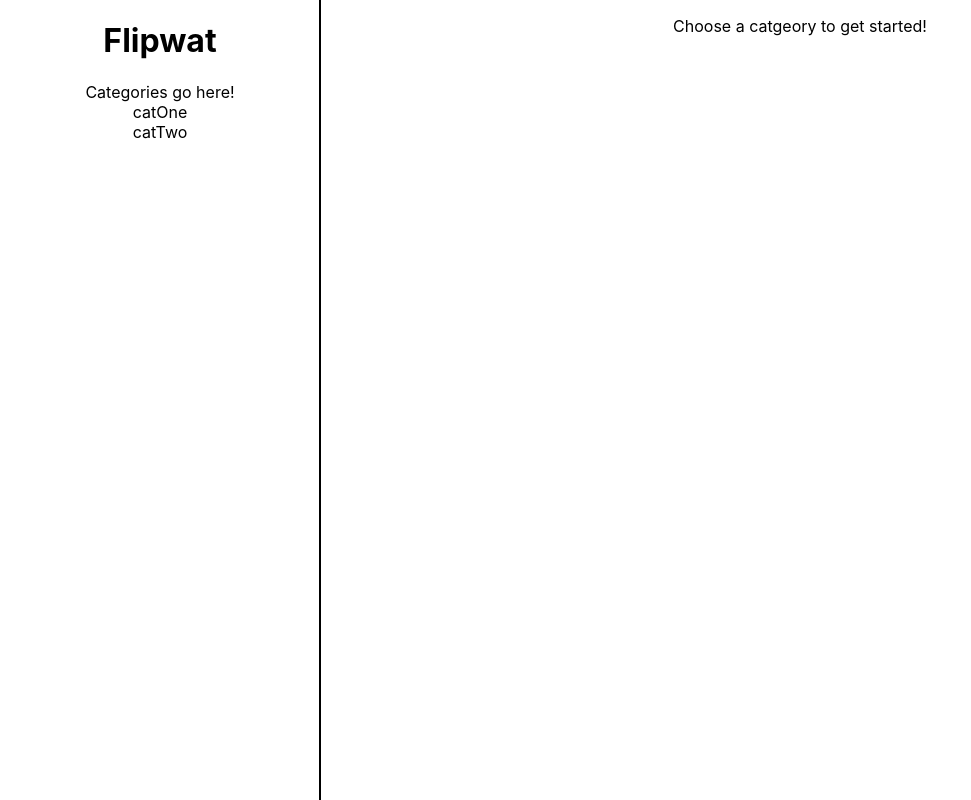
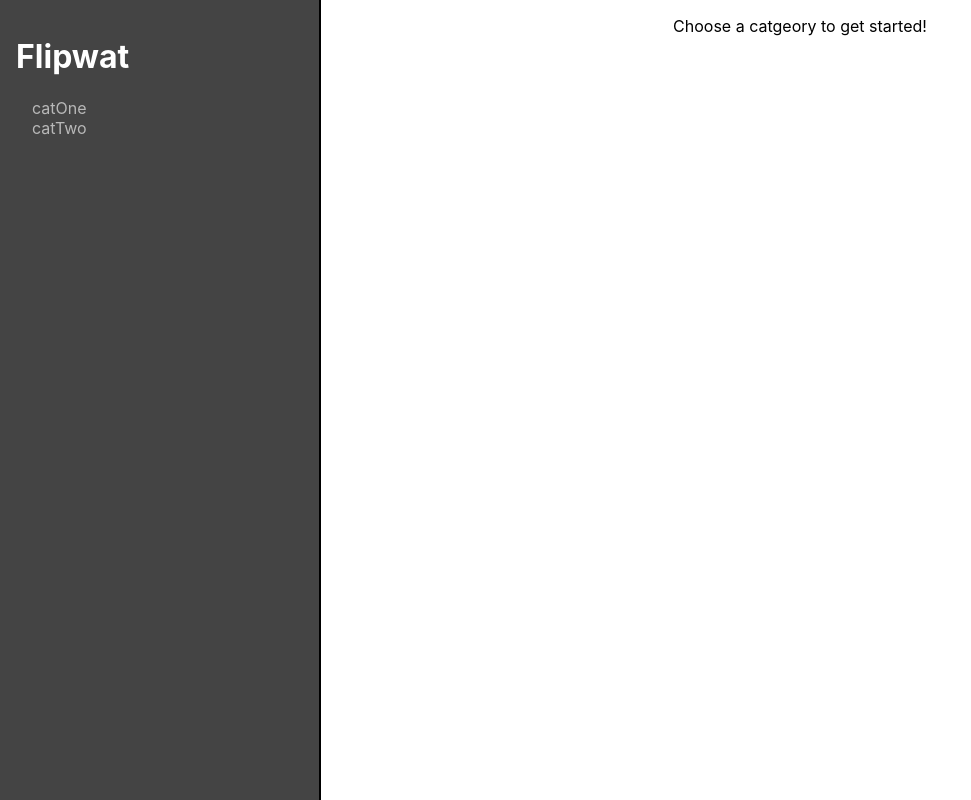
Before and after one commit to wongco/flipwat-react, a React (Create React App) app: page / in a window 1280 px wide. Shown: the whole page, without its empty margins (0-971 px from the left). Built offline with nearby package versions, Linux system fonts and the light colour scheme.

Commit message:
add category loading logic

```diff
--- a/package.json
+++ b/package.json
@@ -7,6 +7,7 @@
     "@types/node": "11.13.4",
     "@types/react": "16.8.13",
     "@types/react-dom": "16.8.4",
+    "@types/react-router": "^4.4.5",
     "@types/react-router-dom": "^4.3.2",
     "react": "^16.8.6",
     "react-dom": "^16.8.6",
--- a/src/App.tsx
+++ b/src/App.tsx
@@ -8,7 +8,12 @@ class App extends Component {
     return (
       <div className="App">
         <div className="App-Panel">
-          <Panel />
+          <Panel
+            categories={[
+              { name: 'catOne', id: '1231ds' },
+              { name: 'catTwo', id: '34534ss' },
+            ]}
+          />
         </div>
         <div className="App-Content">
           <Routes />
--- a/src/Containers/Panel/CategoryList.tsx
+++ b/src/Containers/Panel/CategoryList.tsx
@@ -1,24 +1,41 @@
 import React, { Component } from 'react';
 
 class CategoryList extends Component<CategoryListProps> {
+  public handleClick = (evt: CategoryClickEvent): void => {
+    const { id } = evt.target;
+    this.props.getCategory(id);
+  };
+
   public render(): React.ReactNode {
     return (
-      <div>
-        <div>Categories go here!</div>
-        <div>
-          {this.props.categories.map(
-            (category): React.ReactNode => (
-              <div key={category.id}>{category.name}</div>
-            ),
-          )}
-        </div>
+      <div className="Panel-CategoryList" onClick={this.handleClick}>
+        {this.props.categories.map(
+          (category): React.ReactNode => {
+            const { id } = category;
+            return (
+              <div className="Panel-CategoryList--Link" key={id} id={id}>
+                {category.name}
+              </div>
+            );
+          },
+        )}
       </div>
     );
   }
 }
 
+interface CategoryClickEvent
+  extends React.MouseEvent<HTMLDivElement, MouseEvent> {
+  target: CategoryClickEventTarget;
+}
+
+interface CategoryClickEventTarget extends EventTarget {
+  id: string;
+}
+
 interface CategoryListProps {
   categories: Category[];
+  getCategory: (id: string) => void;
 }
 
 interface Category {
--- a/src/Containers/Panel/Panel.css
+++ b/src/Containers/Panel/Panel.css
@@ -7,10 +7,27 @@
   width: 100%;
   height: 100%;
   color: white;
-  background-color: rgb(143, 143, 143);
+  background-color: rgb(68, 68, 68);
 }
 
 .Panel-Title {
   font-size: 2em;
   font-weight: 600;
 }
+
+.Panel-CategoryList {
+  width: 100%;
+  text-align: left;
+  padding: 0 1em;
+}
+
+.Panel-CategoryList--Link {
+  cursor: pointer;
+  color: rgb(184, 184, 184);
+  transition: background-color 0.25s, color 0.25s;
+}
+
+.Panel-CategoryList--Link:hover {
+  color: white;
+  background-color: rgba(0, 0, 0, 0.228);
+}
--- a/src/Containers/Panel/Wrapper.tsx
+++ b/src/Containers/Panel/Wrapper.tsx
@@ -1,8 +1,9 @@
 import React, { Component } from 'react';
+import './Panel.css';
 
 class Wrapper extends Component<WrapperProps> {
   public render(): React.ReactNode {
-    return <div>{this.props.children}</div>;
+    return <div className="Panel">{this.props.children}</div>;
   }
 }
 
--- a/src/Containers/Panel/index.tsx
+++ b/src/Containers/Panel/index.tsx
@@ -1,32 +1,35 @@
 import React, { Component } from 'react';
-import './Panel.css';
 import CategoryList from './CategoryList';
 import Title from './Title';
 import Wrapper from './Wrapper';
+import { RouteComponentProps, withRouter } from 'react-router-dom';
 
-class Panel extends Component<CategoryListProps> {
-  public static defaultProps = {
-    categories: [
-      { name: 'catOne', id: '1231ds' },
-      { name: 'catTwo', id: '34534ss' },
-    ],
+class Panel extends Component<PanelProps> {
+  public async componentDidMount(): Promise<void> {
+    /* check if this.props.categories.length = 0
+         true, set loading state
+         dispatch action to getCategories
+    */
+  }
+
+  public getCategory = (id: string): void => {
+    this.props.history.push(`/category/${id}`);
   };
-
-  public async componentDidMount(): Promise<void> {
-    // do async work to obtain categories data from API
-  }
 
   public render(): React.ReactNode {
     return (
       <Wrapper>
         <Title name="Flipwat" />
-        <CategoryList categories={this.props.categories} />
+        <CategoryList
+          categories={this.props.categories}
+          getCategory={this.getCategory}
+        />
       </Wrapper>
     );
   }
 }
 
-interface CategoryListProps {
+interface PanelProps extends RouteComponentProps {
   categories: Category[];
 }
 
@@ -35,4 +38,4 @@ interface Category {
   id: string;
 }
 
-export default Panel;
+export default withRouter(Panel);
```
